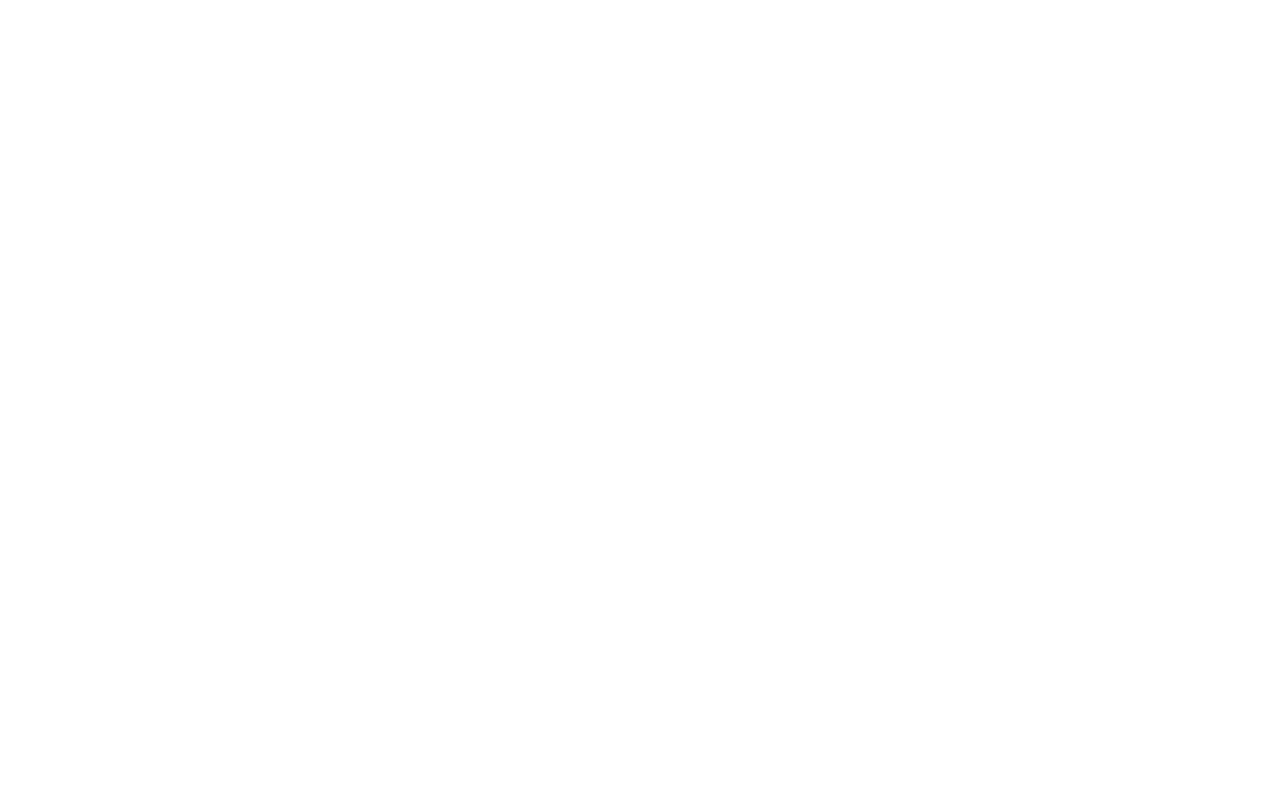
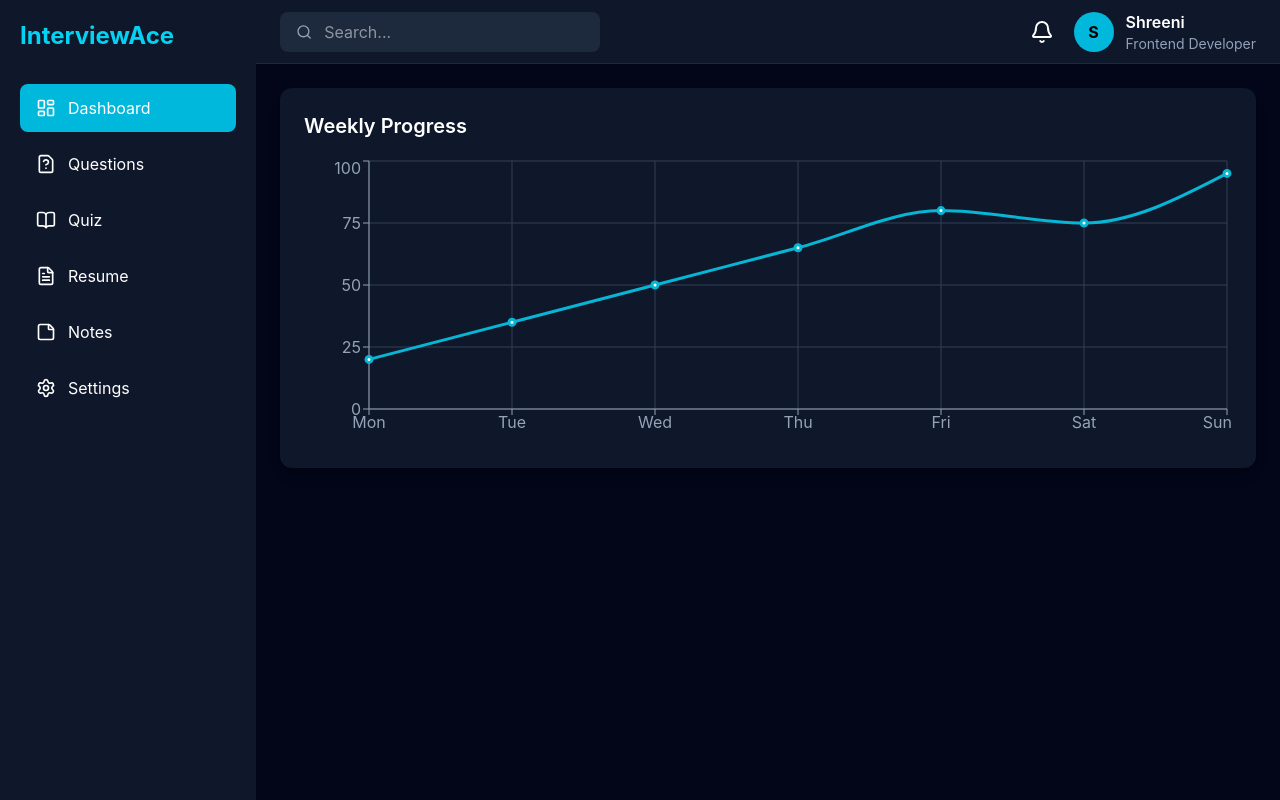
Before and after one commit to shreenib-web/interview-ace-ai, a React (Vite) app: page /dashboard/ProgressChart in a window 1280 px wide. Before the commit this address had no page. Built offline with nearby package versions, Linux system fonts and the light colour scheme.

Commit message:
Add weekly progress chart and daily goal card

```diff
--- a/package.json
+++ b/package.json
@@ -15,6 +15,7 @@
     "react": "^19.2.7",
     "react-dom": "^19.2.7",
     "react-router-dom": "^7.18.2",
+    "recharts": "^3.10.1",
     "tailwindcss": "^4.3.3"
   },
   "devDependencies": {
--- /dev/null
+++ b/src/components/dashboard/DailyGoal.jsx
@@ -0,0 +1,26 @@
+function DailyGoal() {
+  return (
+    <div className="bg-slate-900 rounded-xl p-6 shadow-lg">
+      <h2 className="text-white text-xl font-semibold">
+        Today's Goal 🎯
+      </h2>
+
+      <p className="text-slate-400 mt-4">
+        Solve 10 React interview questions.
+      </p>
+
+      <div className="mt-6">
+        <div className="flex justify-between text-sm text-slate-300 mb-2">
+          <span>Progress</span>
+          <span>6 / 10</span>
+        </div>
+
+        <div className="w-full bg-slate-700 rounded-full h-3">
+          <div className="bg-cyan-400 h-3 rounded-full w-3/5"></div>
+        </div>
+      </div>
+    </div>
+  );
+}
+
+export default DailyGoal;
--- a/src/components/dashboard/Dashboard.jsx
+++ b/src/components/dashboard/Dashboard.jsx
@@ -1,9 +1,11 @@
 import StatCard from "../../components/dashboard/StatCard";
+import ProgressChart from "../../components/dashboard/ProgressChart";
+import DailyGoal from "../../components/dashboard/DailyGoal";
 
 function Dashboard() {
   return (
     <div>
-
+      {/* Welcome */}
       <div className="mb-8">
         <h1 className="text-3xl font-bold text-white">
           Welcome Back 👋
@@ -14,34 +16,22 @@ function Dashboard() {
         </p>
       </div>
 
-      <div className="grid md:grid-cols-2 lg:grid-cols-4 gap-6">
-
-        <StatCard
-          title="Questions Solved"
-          value="128"
-          color="text-cyan-400"
-        />
-
-        <StatCard
-          title="Quiz Score"
-          value="89%"
-          color="text-green-400"
-        />
-
-        <StatCard
-          title="Current Streak"
-          value="12 Days"
-          color="text-yellow-400"
-        />
-
-        <StatCard
-          title="Bookmarks"
-          value="42"
-          color="text-pink-400"
-        />
-
+      {/* Stats */}
+      <div className="grid md:grid-cols-2 lg:grid-cols-4 gap-6 mb-8">
+        <StatCard title="Questions Solved" value="128" color="text-cyan-400" />
+        <StatCard title="Quiz Score" value="89%" color="text-green-400" />
+        <StatCard title="Current Streak" value="12 Days" color="text-yellow-400" />
+        <StatCard title="Bookmarks" value="42" color="text-pink-400" />
       </div>
 
+      {/* Chart + Goal */}
+      <div className="grid lg:grid-cols-3 gap-6">
+        <div className="lg:col-span-2">
+          <ProgressChart />
+        </div>
+
+        <DailyGoal />
+      </div>
     </div>
   );
 }
--- /dev/null
+++ b/src/components/dashboard/ProgressChart.jsx
@@ -0,0 +1,48 @@
+import {
+  ResponsiveContainer,
+  LineChart,
+  Line,
+  XAxis,
+  YAxis,
+  CartesianGrid,
+  Tooltip,
+} from "recharts";
+
+const data = [
+  { day: "Mon", score: 20 },
+  { day: "Tue", score: 35 },
+  { day: "Wed", score: 50 },
+  { day: "Thu", score: 65 },
+  { day: "Fri", score: 80 },
+  { day: "Sat", score: 75 },
+  { day: "Sun", score: 95 },
+];
+
+function ProgressChart() {
+  return (
+    <div className="bg-slate-900 rounded-xl p-6 shadow-lg">
+      <h2 className="text-white text-xl font-semibold mb-4">
+        Weekly Progress
+      </h2>
+
+      <div className="h-72">
+        <ResponsiveContainer width="100%" height="100%">
+          <LineChart data={data}>
+            <CartesianGrid stroke="#334155" />
+            <XAxis dataKey="day" stroke="#94A3B8" />
+            <YAxis stroke="#94A3B8" />
+            <Tooltip />
+            <Line
+              type="monotone"
+              dataKey="score"
+              stroke="#06B6D4"
+              strokeWidth={3}
+            />
+          </LineChart>
+        </ResponsiveContainer>
+      </div>
+    </div>
+  );
+}
+
+export default ProgressChart;
--- a/src/routes/AppRoutes.jsx
+++ b/src/routes/AppRoutes.jsx
@@ -6,6 +6,7 @@ import Register from "../pages/auth/Register";
 
 import DashboardLayout from "../layouts/DashboardLayout";
 import Dashboard from "../pages/dashboard/Dashboard";
+import ProgressChart from "../components/dashboard/ProgressChart";
 
 function AppRoutes() {
   return (
@@ -15,6 +16,8 @@ function AppRoutes() {
       <Route path="/register" element={<Register />} />
       <Route element={<DashboardLayout />}>
         <Route path="/dashboard" element={<Dashboard />} />
+        <Route path="/dashboard/ProgressChart" element={<ProgressChart />} />
+
       </Route>
     </Routes>
   );
```
Also changed, not shown: src/components/dashboard/Sidebar.jsx (line endings or trailing spaces), 1 other file (tests, documents, lock files or other folders).
